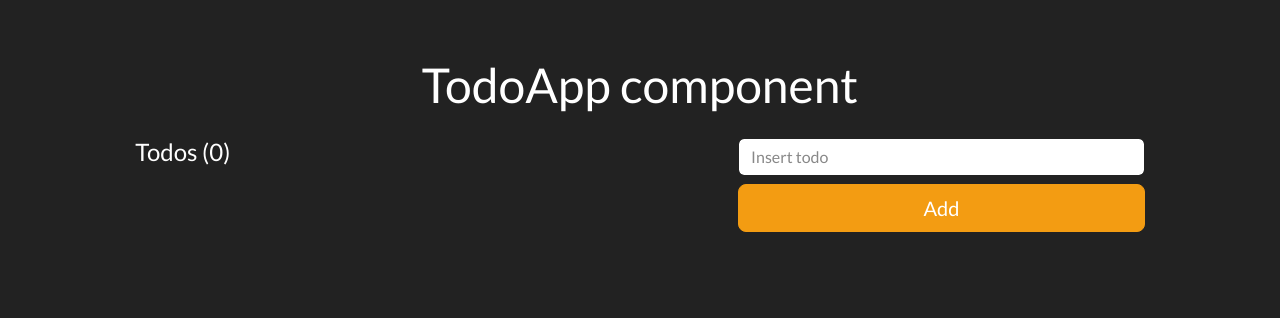
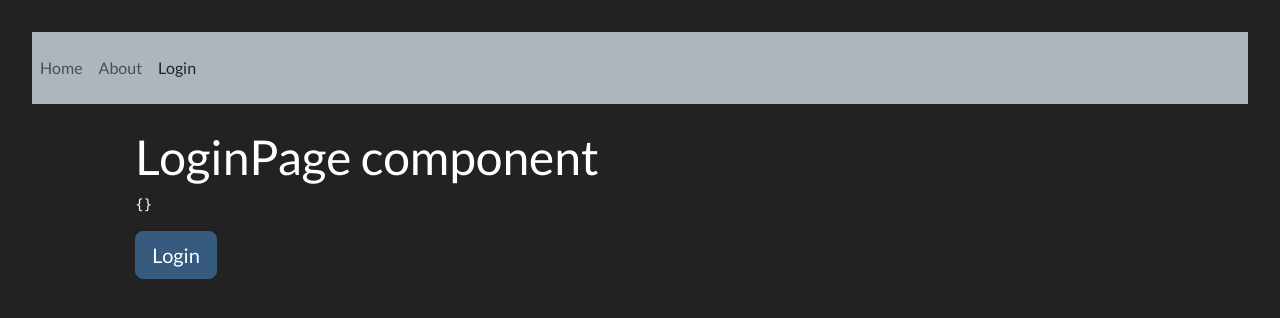
Before and after one commit to maximopeoficiales/react-examples-hooks, a React (Create React App) app: page /login in a window 1280 px wide. Shown: the top 318 px of the page. Built offline with nearby package versions, Linux system fonts and the light colour scheme.

Commit message:
se aprendio usar useContext

```diff
--- a/generate-react-cli.json
+++ b/generate-react-cli.json
@@ -8,9 +8,9 @@
       "customTemplates": {
         "component": "src/templates/component/TemplateName.tsx"
       },
-      "path": "src/components/08-useReducer",
+      "path": "src/components/09-useContext",
       "withStyle": false,
-      "withTest": true,
+      "withTest": false,
       "withStory": false,
       "withLazy": false
     }
--- a/package.json
+++ b/package.json
@@ -12,6 +12,7 @@
     "@types/react-dom": "^17.0.0",
     "react": "^17.0.2",
     "react-dom": "^17.0.2",
+    "react-router-dom": "^5.2.0",
     "react-scripts": "4.0.3",
     "typescript": "^4.1.2",
     "web-vitals": "^1.0.1"
@@ -45,6 +46,7 @@
     "@testing-library/react-hooks": "^7.0.1",
     "@types/enzyme": "^3.10.9",
     "@types/enzyme-to-json": "^1.5.4",
+    "@types/react-router-dom": "^5.1.8",
     "@wojtekmaj/enzyme-adapter-react-17": "^0.6.3",
     "enzyme-to-json": "^3.6.2",
     "generate-react-cli": "^7.0.3"
--- a/src/App.tsx
+++ b/src/App.tsx
@@ -1,6 +1,7 @@
 // import Counter from "./components/01-useState/Counter/Counter";
 import "./App.css";
-import TodoApp from "./components/08-useReducer/TodoApp/TodoApp";
+import MainApp from "./components/09-useContext/MainApp/MainApp";
+// import TodoApp from "./components/08-useReducer/TodoApp/TodoApp";
 // import CallbackHook from "./components/06-memos/CallbackHook/CallbackHook";
 // import MemoHook from "./components/06-memos/MemoHook/MemoHook";
 // import Memorize from "./components/06-memos/Memorize/Memorize";
@@ -26,7 +27,8 @@ function App() {
       {/* <Memorize /> */}
       {/* <MemoHook /> */}
       {/* <CallbackHook/> */}
-      <TodoApp />
+      {/* <TodoApp /> */}
+      <MainApp />
     </div>
   );
 }
--- /dev/null
+++ b/src/components/09-useContext/AboutPage/AboutPage.tsx
@@ -0,0 +1,15 @@
+interface MyProps {}
+const defaultProps: MyProps = {};
+const AboutPage = (props: MyProps) => {
+  props = { ...defaultProps, ...props };
+
+  return (
+    <div data-testid="AboutPage" className="row justify-content-center">
+      <div className="col-md-10">
+        <h1>AboutPage component</h1>
+      </div>
+    </div>
+  );
+};
+
+export default AboutPage;
--- /dev/null
+++ b/src/components/09-useContext/AppRouter.tsx
@@ -0,0 +1,55 @@
+import React from "react";
+import {
+  BrowserRouter as Router,
+  Switch,
+  Route,
+  Link,
+  NavLink,
+} from "react-router-dom";
+import AboutPage from "./AboutPage/AboutPage";
+import HomePage from "./HomePage/HomePage";
+import LoginPage from "./LoginPage/LoginPage";
+
+export const AppRouter = () => {
+  return (
+    <Router>
+      <div>
+        <nav className="navbar navbar-expand navbar-light bg-light">
+          <div className="nav navbar-nav">
+            <NavLink
+              activeClassName="active"
+              exact
+              className="nav-item nav-link "
+              to="/"
+            >
+              Home
+            </NavLink>
+            <NavLink
+              activeClassName="active"
+              exact
+              to="/about"
+              className="nav-item nav-link"
+            >
+              About
+            </NavLink>
+            <NavLink
+              activeClassName="active"
+              exact
+              to="/login"
+              className="nav-item nav-link"
+            >
+              Login
+            </NavLink>
+          </div>
+        </nav>
+        <div className="my-4">
+          <Switch>
+            <Route exact path="/" component={HomePage} />
+            <Route exact path="/about" component={AboutPage} />
+            <Route exact path="/login" component={LoginPage} />
+          </Switch>
+        </div>
+      </div>
+    </Router>
+  );
+};
--- /dev/null
+++ b/src/components/09-useContext/HomePage/HomePage.tsx
@@ -0,0 +1,23 @@
+import { useContext } from "react";
+import { UserContext } from "../UserContext";
+
+interface MyProps {}
+const defaultProps: MyProps = {};
+const HomePage = (props: MyProps) => {
+  props = { ...defaultProps, ...props };
+
+  // obtengo el contexto de UserContext
+  const { user, setUser } = useContext<any>(UserContext);
+  console.log(user);
+
+  return (
+    <div data-testid="HomePage" className="row justify-content-center">
+      <div className="col-md-10">
+        <h1>HomePage component</h1>
+        <pre>{JSON.stringify(user, null, 3)}</pre>
+      </div>
+    </div>
+  );
+};
+
+export default HomePage;
--- /dev/null
+++ b/src/components/09-useContext/LoginPage/LoginPage.tsx
@@ -0,0 +1,39 @@
+import { useContext } from "react";
+import { UserContext } from "../UserContext";
+
+interface MyProps {}
+const defaultProps: MyProps = {};
+const LoginPage = (props: MyProps) => {
+  props = { ...defaultProps, ...props };
+
+  const { user, setUser } = useContext<any>(UserContext);
+  console.log(user, setUser);
+
+  const handlerLogin = () => {
+    setUser({
+      id: 2323,
+      name: "maximo junior",
+      age: 22,
+    });
+  };
+  return (
+    <div data-testid="LoginPage" className="row justify-content-center">
+      <div className="col-md-10">
+        <h1>LoginPage component</h1>
+        <pre>{JSON.stringify(user, null, 3)}</pre>
+
+        <button
+          type="button"
+          name=""
+          id=""
+          onClick={handlerLogin}
+          className="btn btn-primary btn-lg btn-block"
+        >
+          Login
+        </button>
+      </div>
+    </div>
+  );
+};
+
+export default LoginPage;
--- /dev/null
+++ b/src/components/09-useContext/MainApp/MainApp.tsx
@@ -0,0 +1,23 @@
+import { useState } from "react";
+import { AppRouter } from "../AppRouter";
+import { UserContext } from "../UserContext";
+
+interface MyProps {}
+const defaultProps: MyProps = {};
+const MainApp = (props: MyProps) => {
+  props = { ...defaultProps, ...props };
+  // const user = {
+  //   id: 1234,
+  //   name: "maximo junior",
+  //   email: "maximopeoficiales@gmail.com",
+  // };
+  const [user, setUser] = useState({});
+  // para usar un context este debe englobar high order component debe ser el padre de sus hijos a usar contexto
+  return (
+    <UserContext.Provider value={{ user, setUser }}>
+      <AppRouter />
+    </UserContext.Provider>
+  );
+};
+
+export default MainApp;
--- /dev/null
+++ b/src/components/09-useContext/UserContext.ts
@@ -0,0 +1,2 @@
+import { createContext } from 'react'
+export const UserContext = createContext({});
```
Also changed, not shown: 2 other files (tests, documents, lock files or other folders).
